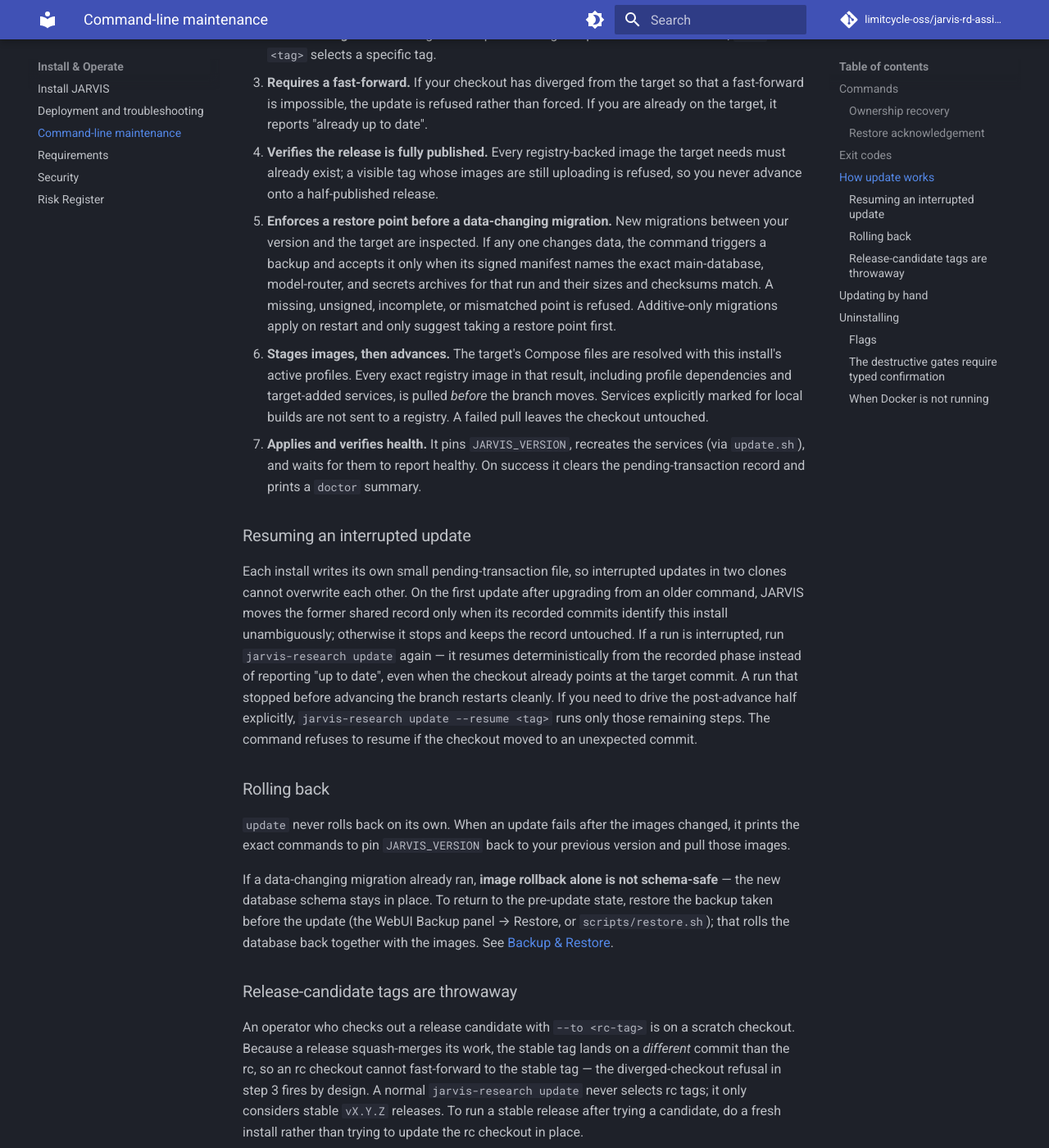
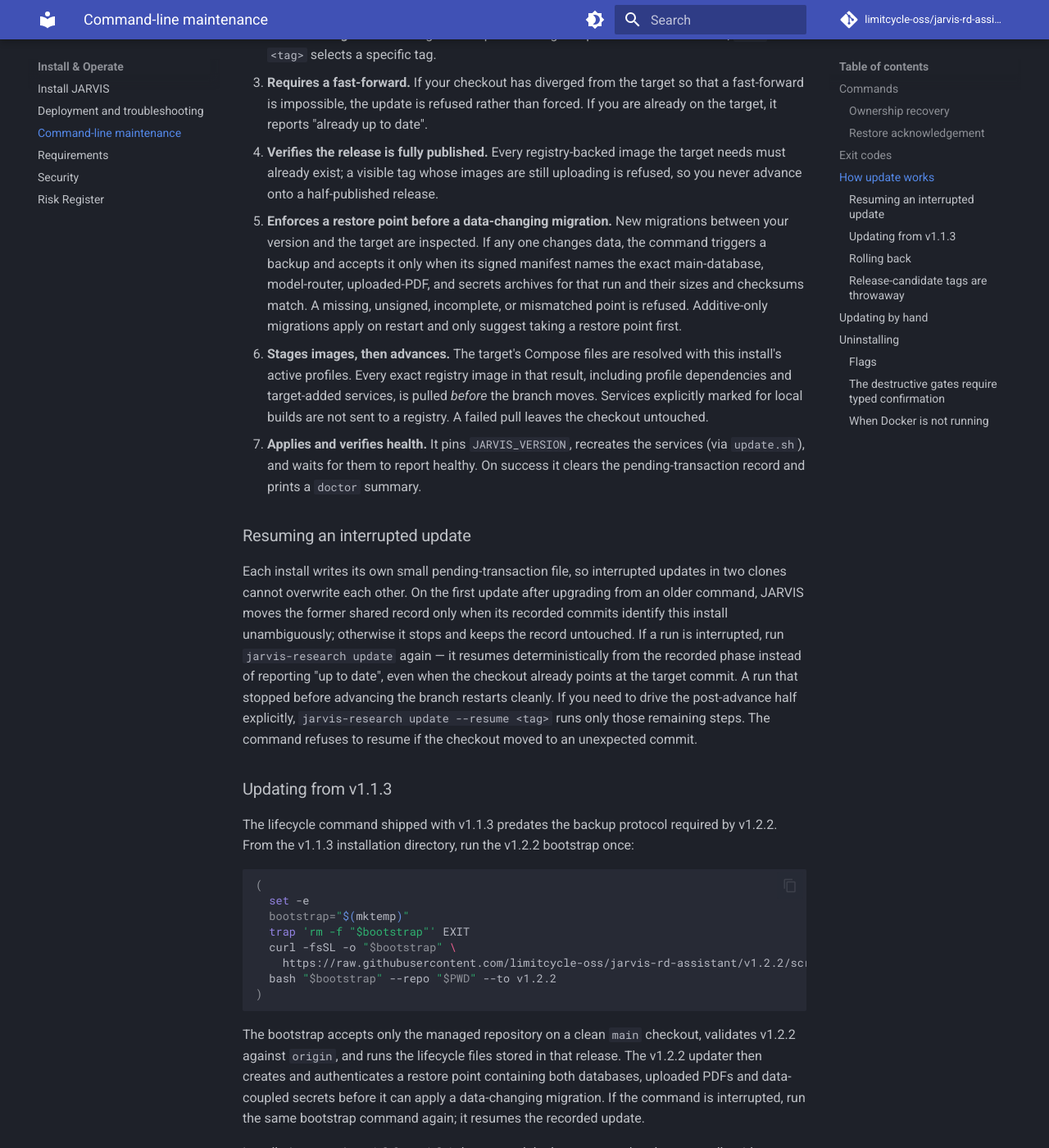
Before and after one commit to FFidan/Jarvis-RD-Assistant, an MkDocs documentation site: the page built from docs/manual/cli.md, in a window 1280 px wide and 1400 px high, scrolled down 2702 px. Shown: the whole window at 82% size. Built offline with MkDocs 1.6.1 and Material for MkDocs 9.7.7, drawn with Linux system fonts in a browser that asks for light colours; comment, search, counter and statistics services are not loaded; some of the changed text lies outside the part shown.

Commit message:
fix(update): enable migration-safe upgrades from older releases (v1.2.2) (#180)
Ensure maintained older installations can load the selected release's lifecycle code, create and verify a complete restore point, and resume interrupted updates safely before migrations or checkout changes.
Add hosted coverage for the bootstrap and normal update paths, and document the supported v1.1.3, v1.2.0, and v1.2.1 upgrade routes.

````diff
--- a/docs/manual/cli.md
+++ b/docs/manual/cli.md
@@ -89,10 +89,10 @@
 5. **Enforces a restore point before a data-changing migration.** New migrations
    between your version and the target are inspected. If any one changes data,
    the command triggers a backup and accepts it only when its signed manifest
-   names the exact main-database, model-router, and secrets archives for that
-   run and their sizes and checksums match. A missing, unsigned, incomplete, or
-   mismatched point is refused. Additive-only migrations apply on restart and
-   only suggest taking a restore point first.
+   names the exact main-database, model-router, uploaded-PDF, and secrets
+   archives for that run and their sizes and checksums match. A missing,
+   unsigned, incomplete, or mismatched point is refused. Additive-only
+   migrations apply on restart and only suggest taking a restore point first.
 6. **Stages images, then advances.** The target's Compose files are resolved with
    this install's active profiles. Every exact registry image in that result,
    including profile dependencies and target-added services, is pulled *before*
@@ -116,6 +116,33 @@
 post-advance half explicitly, `jarvis-research update --resume <tag>` runs only
 those remaining steps. The command refuses to resume if the checkout moved to
 an unexpected commit.
+
+### Updating from v1.1.3
+
+The lifecycle command shipped with v1.1.3 predates the backup protocol required
+by v1.2.2. From the v1.1.3 installation directory, run the v1.2.2 bootstrap
+once:
+
+```bash
+(
+  set -e
+  bootstrap="$(mktemp)"
+  trap 'rm -f "$bootstrap"' EXIT
+  curl -fsSL -o "$bootstrap" \
+    https://raw.githubusercontent.com/limitcycle-oss/jarvis-rd-assistant/v1.2.2/scripts/update-bootstrap.sh
+  bash "$bootstrap" --repo "$PWD" --to v1.2.2
+)
+```
+
+The bootstrap accepts only the managed repository on a clean `main` checkout,
+validates v1.2.2 against `origin`, and runs the lifecycle files stored in that
+release. The v1.2.2 updater then creates and authenticates a restore point
+containing both databases, uploaded PDFs and data-coupled secrets before it can
+apply a data-changing migration. If the command is interrupted, run the same
+bootstrap command again; it resumes the recorded update.
+
+Installations running v1.2.0 or v1.2.1 do not need the bootstrap and update
+normally with `jarvis-research update`.
 
 ### Rolling back
 
@@ -141,8 +168,10 @@
 
 ## Updating by hand
 
-`jarvis-research update` is the supported path. Use the lower-level fallback
-only when the lifecycle command itself cannot run:
+`jarvis-research update` is the supported path for v1.2.0 and later; v1.1.3
+uses the bootstrap above. Use the lower-level fallback only to repair a
+lifecycle command that cannot run, and only after independently verifying a
+current restore point:
 
 ```bash
 git pull --ff-only
@@ -150,8 +179,8 @@
 ```
 
 The fallback does not classify migrations, require a signed restore point, or
-resume a recorded transaction. Take a current restore point first, and use this
-path only to repair a lifecycle command that cannot run.
+resume a recorded transaction. It is not a migration-safe substitute for either
+supported update path.
 
 ## Uninstalling
 
````
Also changed, not shown: CHANGELOG.md (+5 -0 lines), README.md (+17 -6 lines), docs/DEPLOYMENT.md (+9 -3 lines), docs/RELEASE.md (+9 -4 lines), 9 other files.
